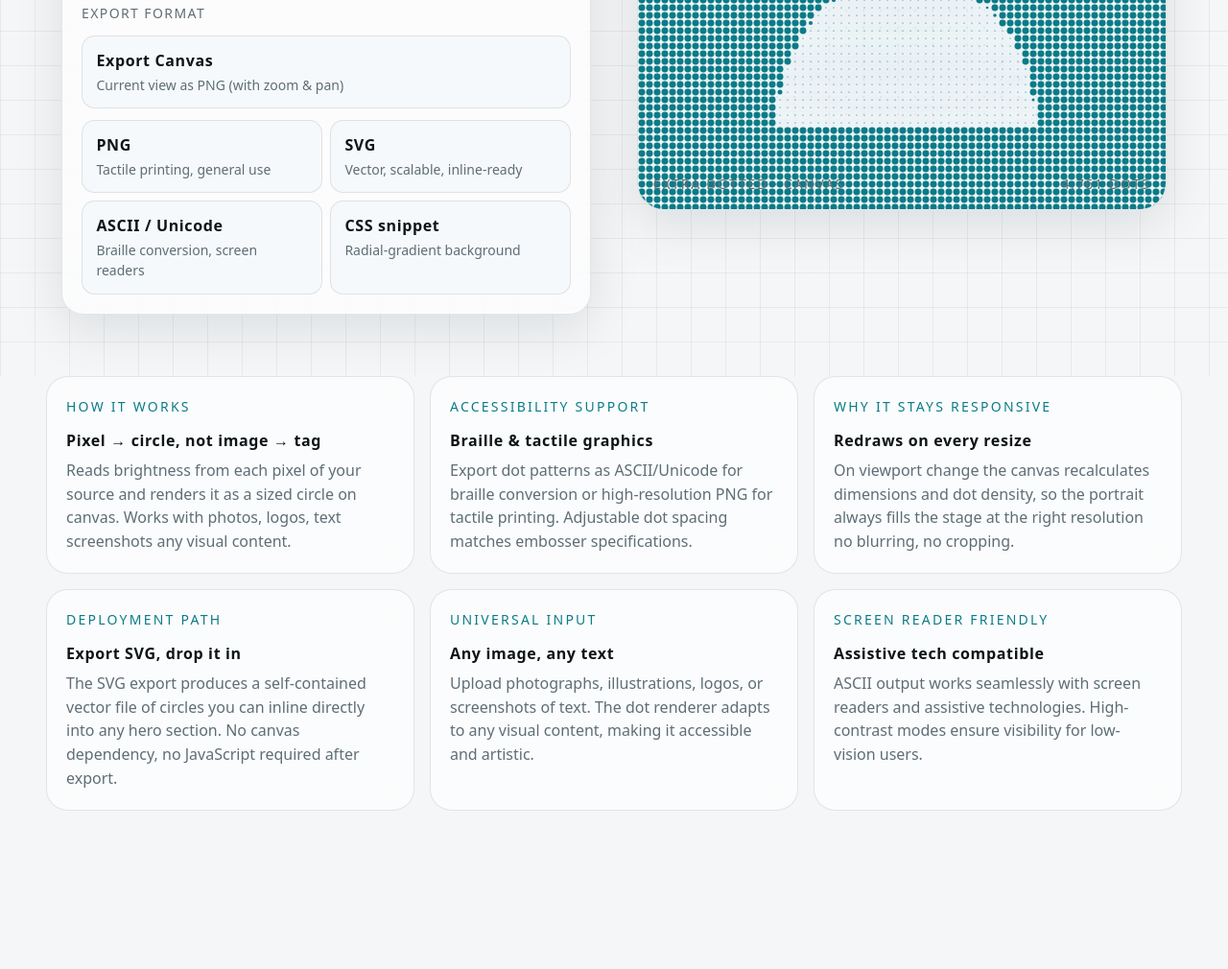
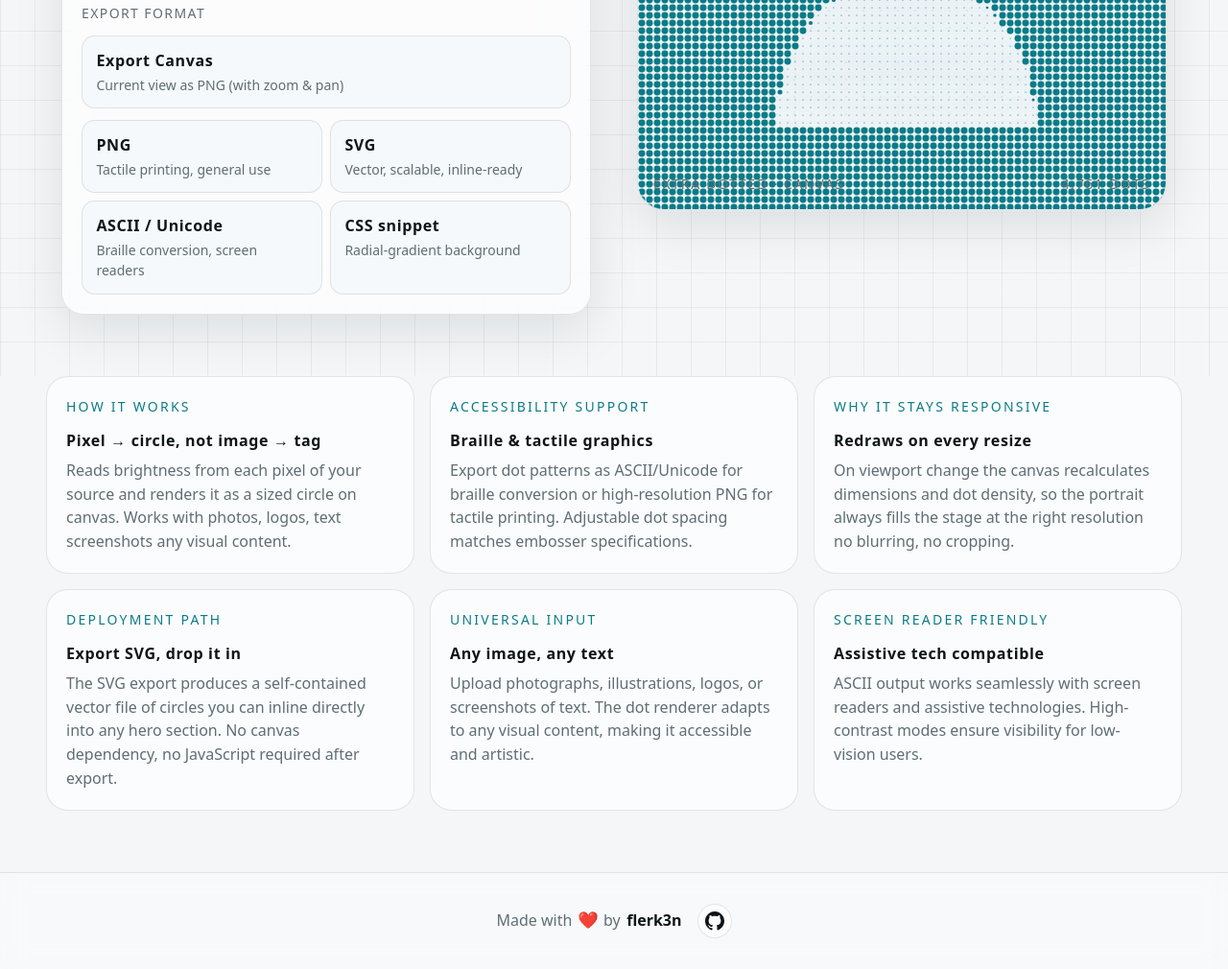
Before and after one commit to flerk3n/ExtraDotted, a website with bundled scripts: page index.html in a window 1280 px wide. Shown: the part 832-1842 px from the top of the page at 96% size. Before the commit the page ends 1741 px from the top, so only its background shows below. Built offline with nearby package versions, Linux system fonts and the light colour scheme; a web font is replaced by a local one.

Commit message:
updated index

```diff
--- a/css/components.css
+++ b/css/components.css
@@ -447,3 +447,79 @@ canvas:active {
   color: var(--color-text-muted);
   font-size: var(--text-sm);
 }
+
+/* ── FOOTER ─────────────────────────────────────────────── */
+.footer {
+  padding: var(--space-8) clamp(var(--space-4), 4vw, var(--space-12));
+  border-top: 1px solid var(--color-border);
+  background: color-mix(in srgb, var(--color-surface) 50%, transparent);
+  backdrop-filter: blur(12px);
+}
+
+.footer-content {
+  max-width: 1200px;
+  margin: 0 auto;
+  display: flex;
+  align-items: center;
+  justify-content: center;
+  gap: var(--space-4);
+  flex-wrap: wrap;
+}
+
+.footer-text {
+  margin: 0;
+  font-size: var(--text-sm);
+  color: var(--color-text-muted);
+  display: flex;
+  align-items: center;
+  gap: 0.4rem;
+}
+
+.footer-text strong {
+  color: var(--color-text);
+  font-weight: 600;
+}
+
+.heart {
+  color: #e74c3c;
+  animation: heartbeat 1.5s ease-in-out infinite;
+  display: inline-block;
+}
+
+@keyframes heartbeat {
+  0%, 100% {
+    transform: scale(1);
+  }
+  10%, 30% {
+    transform: scale(1.1);
+  }
+  20%, 40% {
+    transform: scale(1);
+  }
+}
+
+.github-link {
+  display: flex;
+  align-items: center;
+  justify-content: center;
+  width: 36px;
+  height: 36px;
+  border-radius: 50%;
+  background: color-mix(in srgb, var(--color-surface) 90%, transparent);
+  border: 1px solid var(--color-border);
+  color: var(--color-text);
+  transition: transform var(--transition), border-color var(--transition), background var(--transition);
+  text-decoration: none;
+}
+
+.github-link:hover {
+  transform: translateY(-2px);
+  border-color: color-mix(in srgb, var(--color-primary) 40%, var(--color-border));
+  background: color-mix(in srgb, var(--color-primary) 10%, transparent);
+  color: var(--color-primary);
+}
+
+.github-link svg {
+  width: 20px;
+  height: 20px;
+}
--- a/index.html
+++ b/index.html
@@ -197,6 +197,19 @@
         </div>
       </section>
     </main>
+
+    <footer class="footer">
+      <div class="footer-content">
+        <p class="footer-text">
+          Made with <span class="heart">❤️</span> by <strong>flerk3n</strong>
+        </p>
+        <a href="https://github.com/flerk3n" target="_blank" rel="noopener noreferrer" class="github-link" aria-label="GitHub Profile">
+          <svg width="20" height="20" viewBox="0 0 24 24" fill="currentColor">
+            <path d="M12 0c-6.626 0-12 5.373-12 12 0 5.302 3.438 9.8 8.207 11.387.599.111.793-.261.793-.577v-2.234c-3.338.726-4.033-1.416-4.033-1.416-.546-1.387-1.333-1.756-1.333-1.756-1.089-.745.083-.729.083-.729 1.205.084 1.839 1.237 1.839 1.237 1.07 1.834 2.807 1.304 3.492.997.107-.775.418-1.305.762-1.604-2.665-.305-5.467-1.334-5.467-5.931 0-1.311.469-2.381 1.236-3.221-.124-.303-.535-1.524.117-3.176 0 0 1.008-.322 3.301 1.23.957-.266 1.983-.399 3.003-.404 1.02.005 2.047.138 3.006.404 2.291-1.552 3.297-1.23 3.297-1.23.653 1.653.242 2.874.118 3.176.77.84 1.235 1.911 1.235 3.221 0 4.609-2.807 5.624-5.479 5.921.43.372.823 1.102.823 2.222v3.293c0 .319.192.694.801.576 4.765-1.589 8.199-6.086 8.199-11.386 0-6.627-5.373-12-12-12z"/>
+          </svg>
+        </a>
+      </div>
+    </footer>
   </div>
 
   <!-- ASCII output modal -->
```
